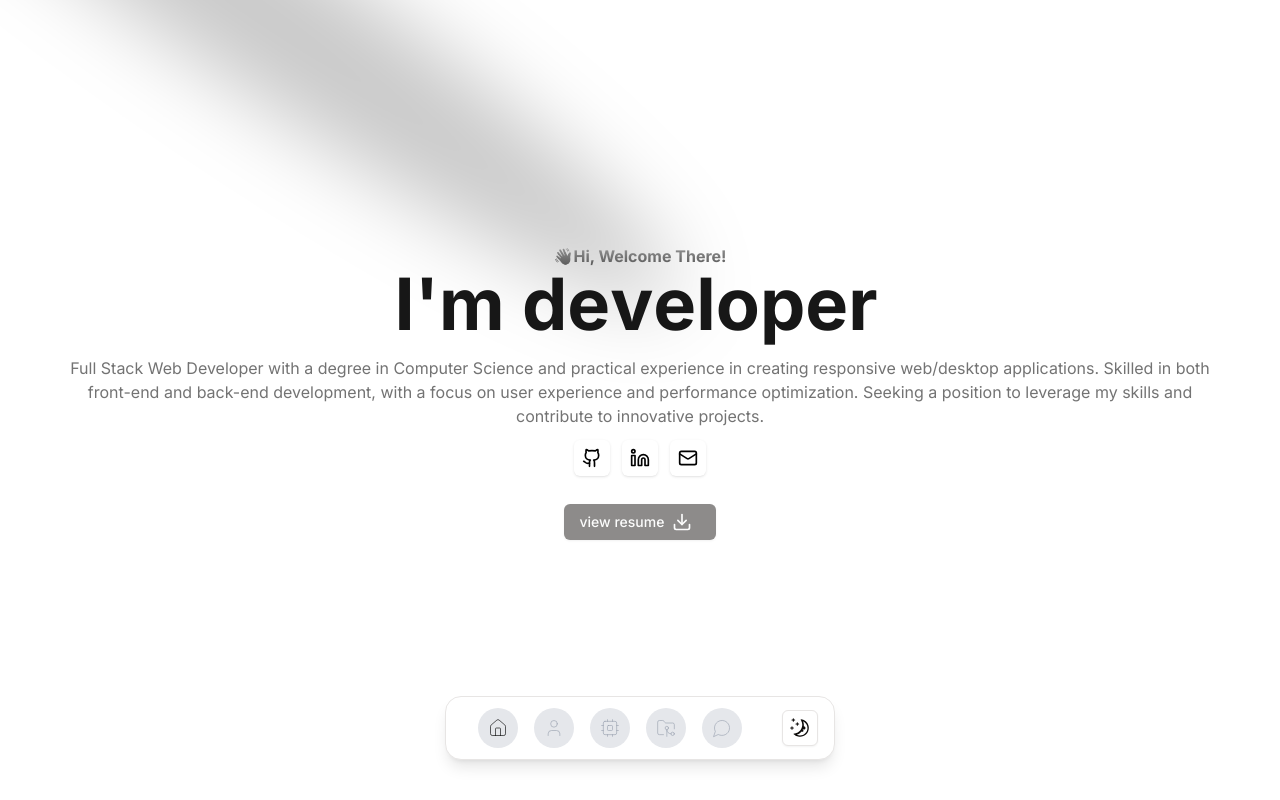
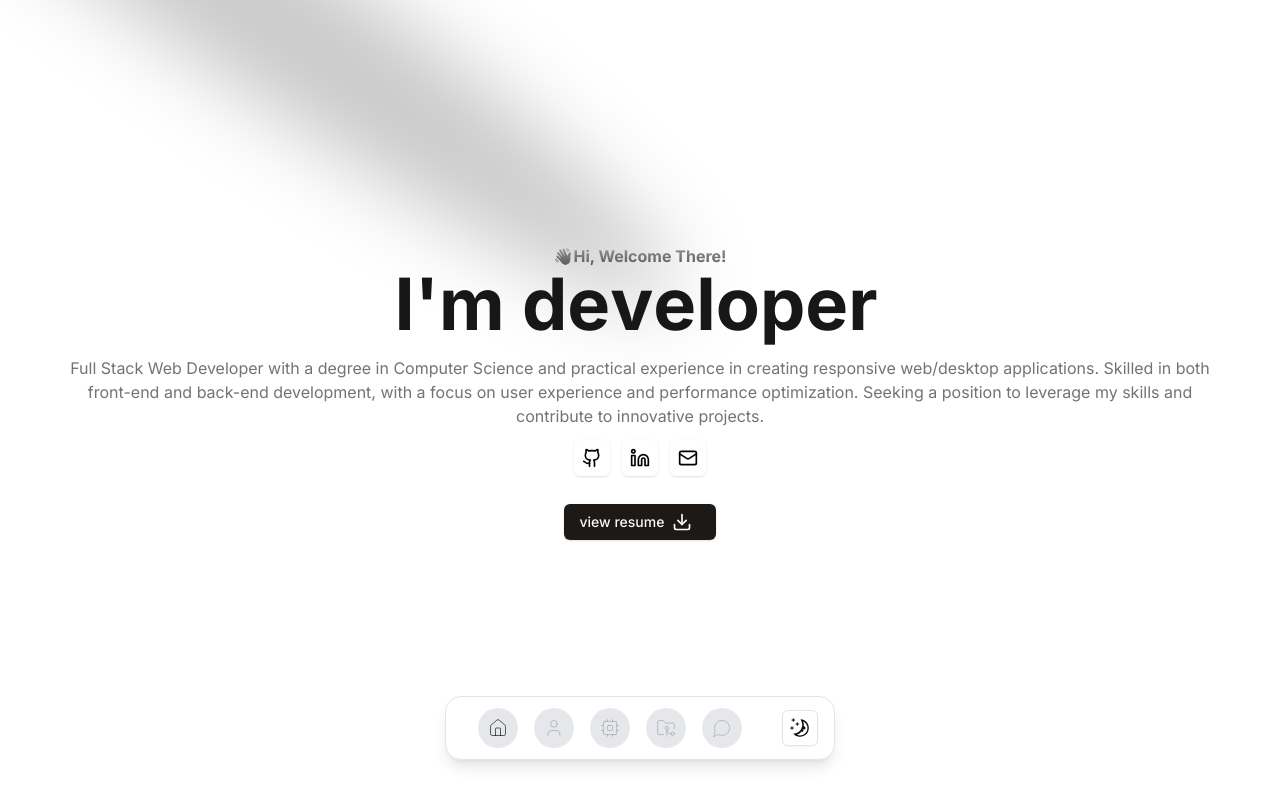
Before and after one commit to yassir-jeraidi/portfolio, a Next.js app: page / in a window 1280 px wide. Built offline with nearby package versions, Linux system fonts and the light colour scheme.

Commit message:
feat: add my personal CV

```diff
--- a/src/components/home.tsx
+++ b/src/components/home.tsx
@@ -4,12 +4,10 @@ import {motion} from "motion/react";
 import {FlipWords} from "@/components/ui/flip-words";
 import {Button} from "@/components/ui/button";
 import Image from "next/image";
-import me from "@/assets/me/me.jpeg";
 import Link from "next/link";
 import type {Link as LinkType} from "@/types";
 import {SOCIAL_MEDIA_LINKS} from "@/data/social-media-links";
 import {DownloadIcon} from "lucide-react";
-import {Tooltip, TooltipContent, TooltipProvider, TooltipTrigger} from "@/components/ui/tooltip";
 
 
 export default function Home(): JSX.Element {
@@ -63,23 +61,14 @@ export default function Home(): JSX.Element {
                         }
 
                     </motion.div>
-                    <TooltipProvider>
-                        <Tooltip>
-                            <TooltipTrigger className='cursor-pointer'>
-                            <Button className='my-4' disabled>
-                                view resume
-                                <span>
+                    <Link href="./Jeraidi-Yassir.pdf" target="_blank">
+                        <Button className='my-4'>
+                            view resume
+                            <span>
                                 <DownloadIcon className="w-5 h-5 mx-2"/>
-                            </span>
-                            </Button>
-                        </TooltipTrigger>
-                            <TooltipContent>
-                                <p>
-                                    Will be available soon
-                                </p>
-                            </TooltipContent>
-                        </Tooltip>
-                    </TooltipProvider>
+                        </span>
+                        </Button>
+                    </Link>
                 </div>
             </motion.div>
 
```
Also changed, not shown: 1 other file (tests, documents, lock files or other folders).
